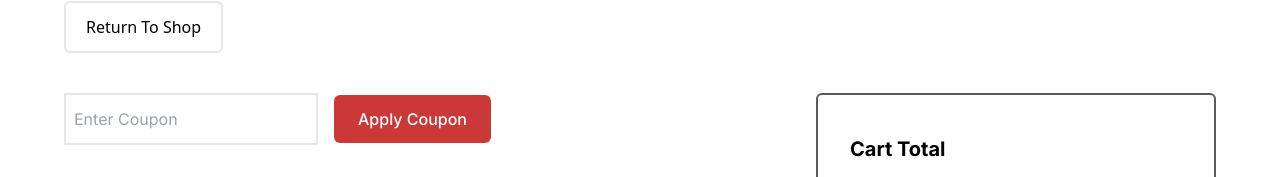
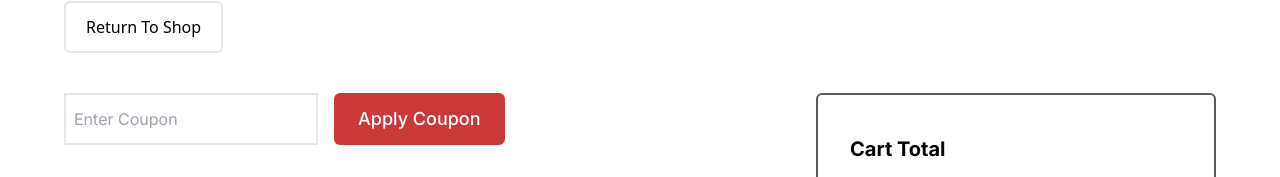
Before and after one commit to niyicodes/Exclusive, a Next.js app: page /cart in a window 1280 px wide. Shown: the part 759-936 px from the top of the page. Built offline with nearby package versions, Linux system fonts and the light colour scheme.

Commit message:
early changes to yesterday's commit

```diff
--- a/app/cart/page.js
+++ b/app/cart/page.js
@@ -43,7 +43,7 @@ const Cart = async () => {
    <section className="flex xs:flex-col xs:gap-10 md:flex-row justify-between font-inter items-start my-10">
      <div className="flex items-center gap-4">
        <input type="text" name="" id="" placeholder="Enter Coupon" className="border-2 outline-none px-2 py-3"/>
-       <button type="submit" className="bg-valencia-600 text-white hover:bg-valencia-400 hover:text-black rounded-md font-medium px-6 py-3 hover:scale-90 transition duration-300 ease-in">Apply Coupon</button>
+       <button type="submit" className="bg-valencia-600 text-white hover:bg-valencia-400 hover:text-black rounded-md xs:text-sm md:text-lg font-medium xs:px-3 md:px-6 py-3 hover:scale-90 transition duration-300 ease-in">Apply Coupon</button>
      </div>
      <div className="border-2 border-wild-sand-800 px-8 py-10 xs:w-auto md:w-[400px] rounded-md">
        <h3 className="font-bold text-xl mb-3">Cart Total</h3>
```
